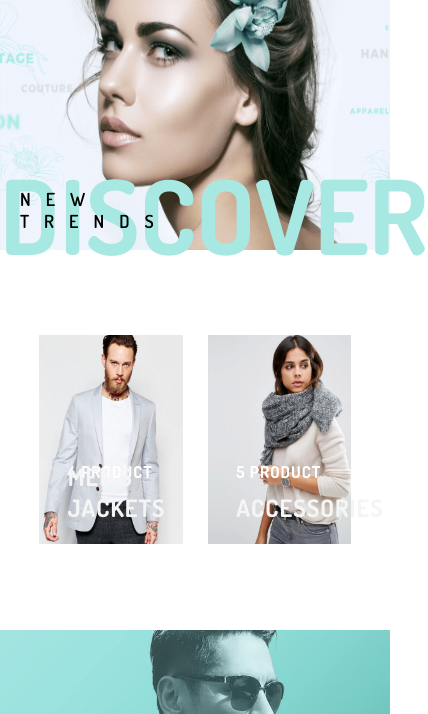
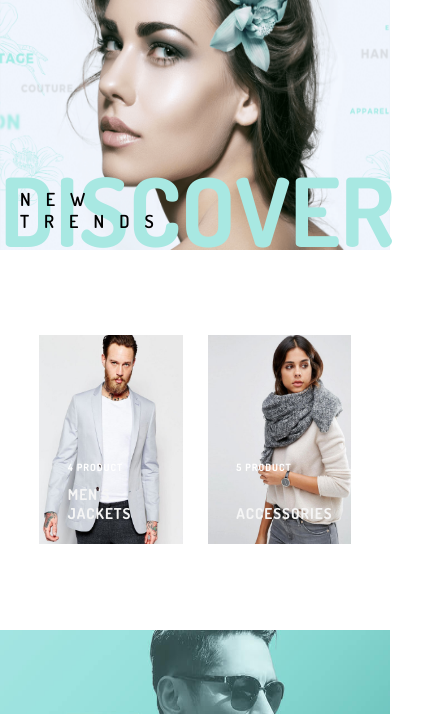
Before and after one commit to manopriya-coder/EvaWebsite, a plain HTML site: page index.html in a window 390 px wide. Shown: the part 130-844 px from the top of the page, 428 px wide, since content can reach past the window. Drawn offline with nearby package versions, Linux system fonts and the light colour scheme.

Commit message:
second commit

```diff
--- a/style.css
+++ b/style.css
@@ -1355,7 +1355,7 @@ span {
 }
 .heading{
   height: 40%;
-  font-size: 103px;
+  font-size: 95px;
 }
 .position p{
   font-size: 18px;
@@ -1366,6 +1366,17 @@ span {
 }
 .tohide{
   display: none;
+}
+.name p{
+  font-size: 15px;
+  bottom: 5%;
+}
+.shoegrid h3{
+  font-size: 25px;
+}
+.count h3{
+  font-size: 10px;
+  top: 55%;
 }
 .basediv{
   height: 300%;
```
